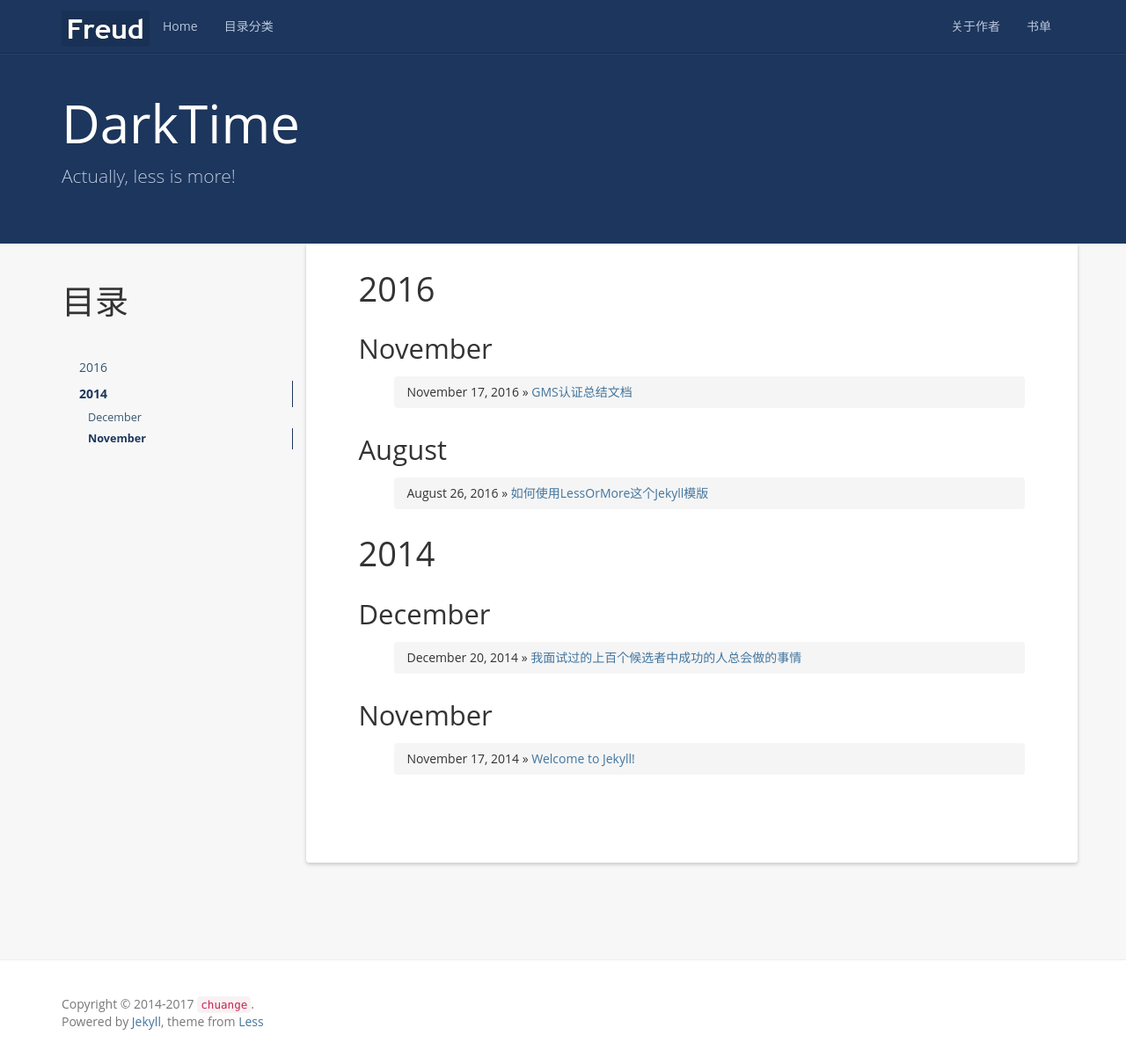
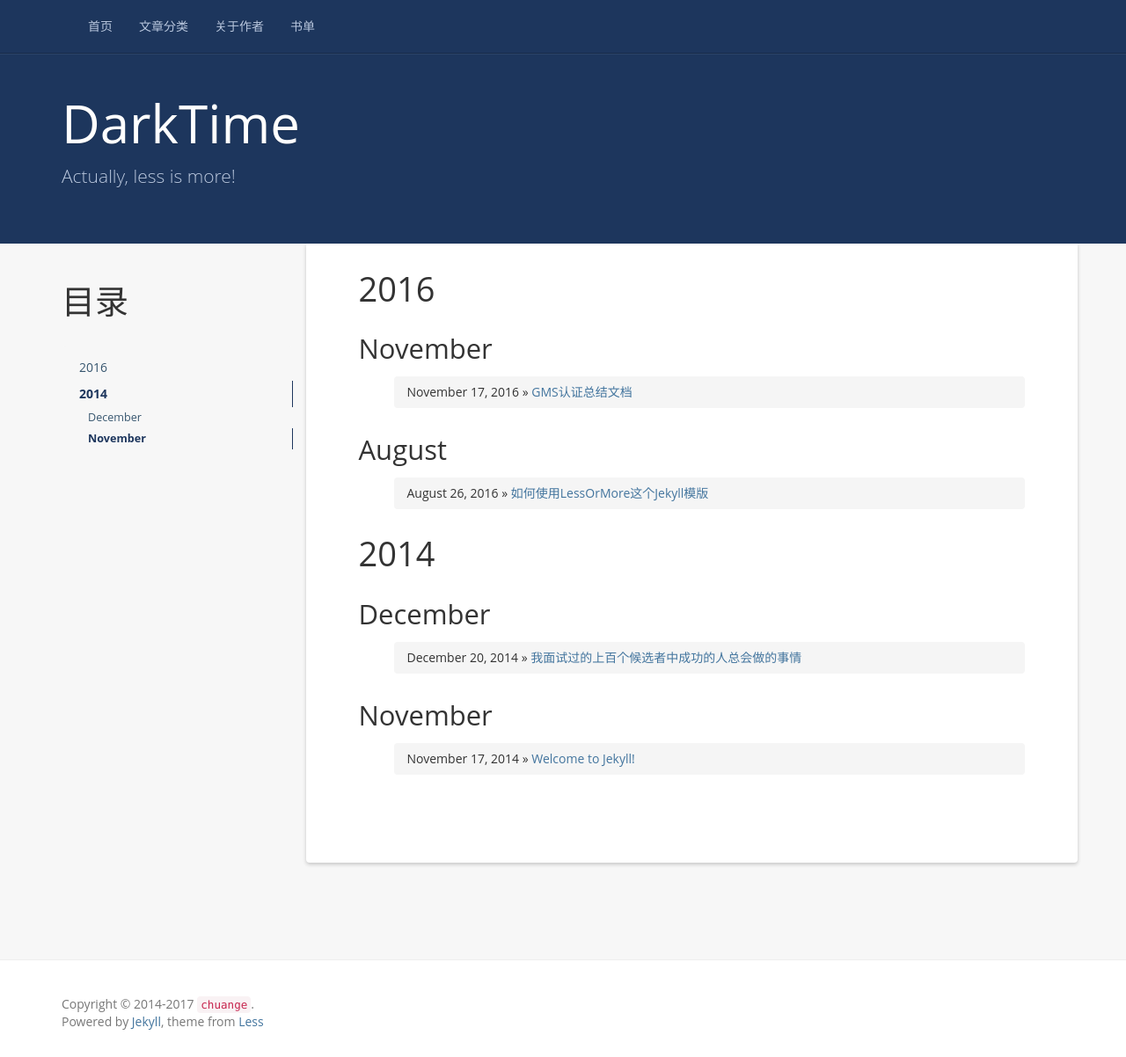
Before and after one commit to gaojinchuangit/gaojinchuangit.github.io, a Jekyll site: the page built from index.html, in a window 1280 px wide and 1202 px high. Shown: the whole window at 88% size. Built offline with Jekyll 4.4.1, drawn with Linux system fonts in a browser that asks for light colours; nearby versions of some CDN libraries; Markdown is read by kramdown in place of the engine named in the settings; the list of posts is cut into pages by our own code; comment, search, counter and statistics services are not loaded.

Commit message:
Update header.html

```diff
--- a/_includes/header.html
+++ b/_includes/header.html
@@ -6,20 +6,15 @@
         <span class="icon-bar"></span>
         <span class="icon-bar"></span>
       </button>
-      <a href="/" class="navbar-brand">
-        <img src="{{ '/styles/images/logo.jpg' | prepend: site.baseurl }}">
-      </a>
     </div>
     <nav class="collapse navbar-collapse bs-navbar-collapse" role="navigation">
       <ul class="nav navbar-nav">
         <li>
-          <a href="{{ '/' | prepend: site.baseurl }}">Home</a>
+          <a href="{{ '/' | prepend: site.baseurl }}">首页</a>
         </li>
         <li>
-          <a href="{{ '/categories/' | prepend: site.baseurl }}">目录分类</a>
+          <a href="{{ '/categories/' | prepend: site.baseurl }}">文章分类</a>
         </li>
-      </ul>
-      <ul class="nav navbar-nav navbar-right">
         <li>
           <a href="{{site.resume_site}}">关于作者</a>
         </li>
```
